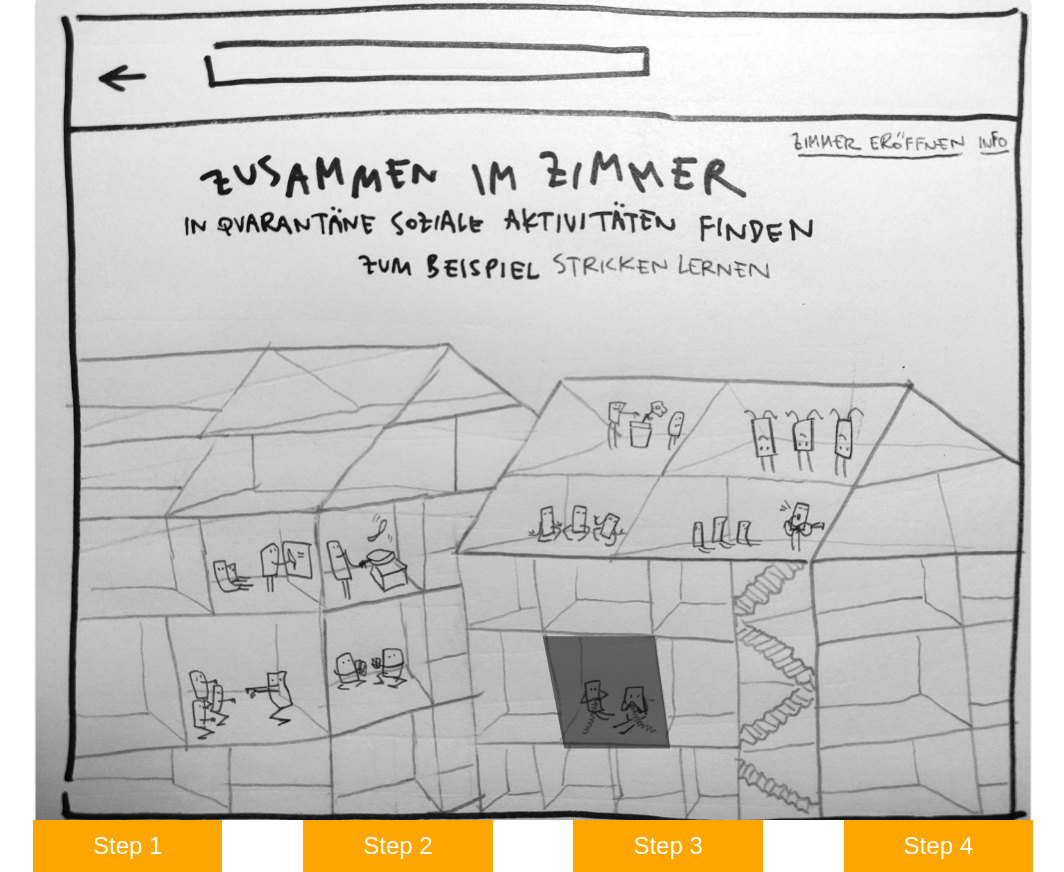
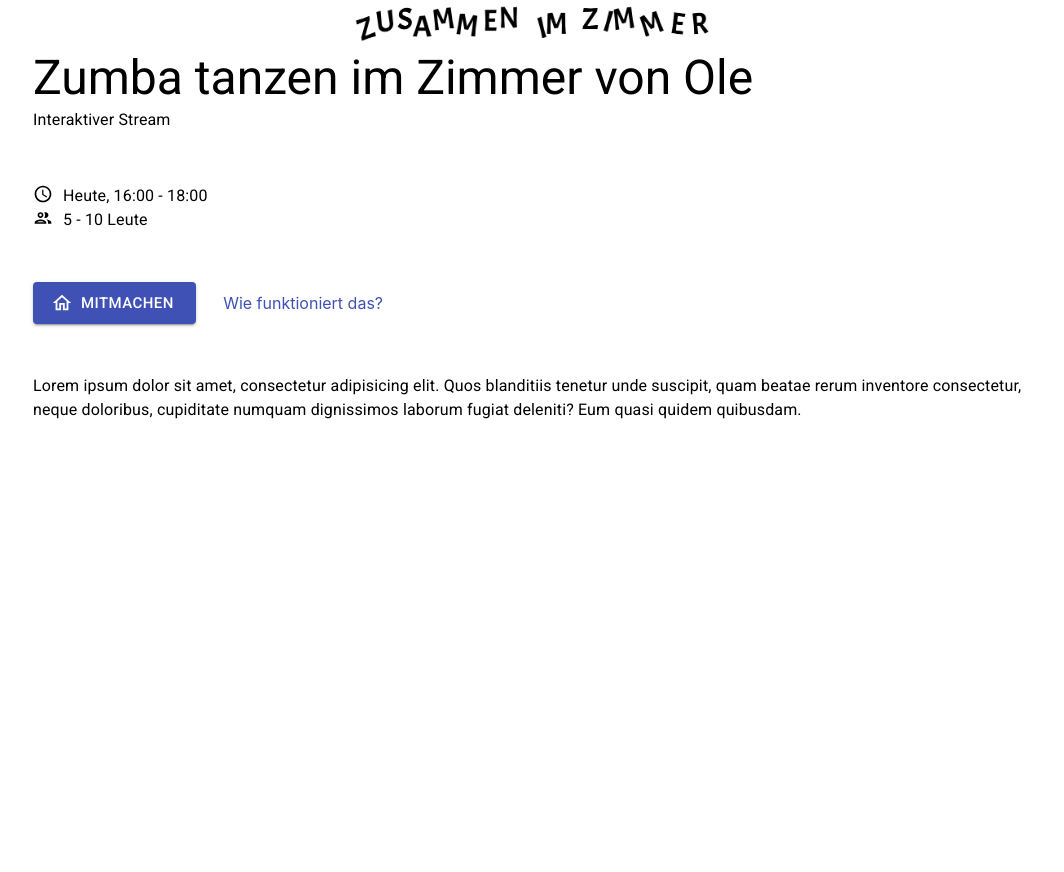
Before and after one commit to Lynbarry/wirvsvirus, a React (Create React App) app in the folder frontend/: page /listing/1 in a window 1280 px wide. Shown: the whole page, without its empty margins (107-1171 px from the left). After the commit the page ends 800 px from the top, so only its background shows below. Built offline with nearby package versions, Linux system fonts and the light colour scheme.

Commit message:
Add decider buttns and basic listing view

```diff
--- a/frontend/package.json
+++ b/frontend/package.json
@@ -3,12 +3,16 @@
   "version": "0.1.0",
   "private": true,
   "dependencies": {
+    "@material-ui/core": "^4.9.7",
+    "@material-ui/icons": "^4.9.1",
     "@testing-library/jest-dom": "^4.2.4",
     "@testing-library/react": "^9.3.2",
     "@testing-library/user-event": "^7.1.2",
     "react": "^16.13.1",
     "react-dom": "^16.13.1",
-    "react-scripts": "3.4.1"
+    "react-router-dom": "^5.1.2",
+    "react-scripts": "3.4.1",
+    "typeface-roboto": "0.0.75"
   },
   "scripts": {
     "start": "react-scripts start",
--- a/frontend/src/App.css
+++ b/frontend/src/App.css
@@ -3,69 +3,17 @@
   height: 100vh;
 }
 
-#testHouse {
-  background-image: url("assets/img/dummyHouse.jpg");
+.content {
   width: 1000px;
-  height: 820px;
   margin: auto;
-  position: relative;
-  background-size: cover;
 }
 
-#lightController {
-  width: 1000px;
-  margin: auto;
+.logo {
   display: flex;
-  justify-content: space-between;
+  justify-content: center;
 }
 
-#lightController button {
-  padding: 12px 60px;
-  background: orange;
-  border: none;
-  color: #fff;
-  font-size: 24px;
+.logoImage {
+  height: 50px;
+  margin: auto;
 }
-
-.overlay {
-  width: 100%;
-  height: 100%;
-  position: absolute;
-  opacity: 0;
-  transition: all 1s;
-  -webkit-transition: all 1s;
-  background-size: cover;
-}
-
-#room1 {
-  opacity: 1.0;
-  background-image: url("assets/img/zimmer-dunkel-test-1.svg")
-}
-
-#room2 {
-
-}
-
-#room3 {
-
-}
-
-.lightOut {
-  background:rgba(0,0,0,0.6);
-  opacity: 1;
-}
-
-@media (prefers-reduced-motion: no-preference) {
-  .App-logo {
-    animation: App-logo-spin infinite 20s linear;
-  }
-}
-
-@keyframes App-logo-spin {
-  from {
-    transform: rotate(0deg);
-  }
-  to {
-    transform: rotate(360deg);
-  }
-}
--- a/frontend/src/App.js
+++ b/frontend/src/App.js
@@ -1,14 +1,28 @@
-import React from 'react';
-import './App.css';
-import DummyHouse from './DummyHouse'
+import React from "react";
+import { BrowserRouter as Router, Switch, Route } from "react-router-dom";
+import "./App.css";
+import "typeface-roboto";
+import { DummyHouse } from "./components/DummyHouse";
+import { Listing } from "./components/Listing";
+import logo from "./assets/img/logo.png";
 
 function App() {
   return (
-    <div className="App">
-      <header className="App-header">
-      </header>
-      <DummyHouse />
-    </div>
+    <Router>
+      <main className="content">
+        <div className="logo">
+          <img src={logo} className="logoImage" alt="logo"></img>
+        </div>
+        <Switch>
+          <Route path="/listing/:id">
+            <Listing />
+          </Route>
+          <Route path="/">
+            <DummyHouse />
+          </Route>
+        </Switch>
+      </main>
+    </Router>
   );
 }
 
--- a/frontend/src/DummyHouse.js
+++ /dev/null
@@ -1,25 +0,0 @@
-import React, { Component } from 'react'
-
-class DummyHouse extends Component {
-  render() {
-    return (
-      <main class="content">
-        <div id="testHouse">
-          <div class="overlay" id="room1"></div>
-          <div class="overlay" id="room2"></div>
-          <div class="overlay" id="room3"></div>
-          <div class="overlay" id="room4"></div>
-          <div class="overlay" id="room5"></div>
-        </div>
-        <div id="lightController">
-          <button>Step 1</button>
-          <button>Step 2</button>
-          <button>Step 3</button>
-          <button>Step 4</button>
-        </div>
-      </main>
-    )
-  }
-}
-
-export default DummyHouse
--- /dev/null
+++ b/frontend/src/components/Decider.css
@@ -0,0 +1,15 @@
+.deciderButtons {
+  display: flex;
+  flex-direction: column;
+}
+
+.deciderQuestion {
+  padding: 5px 10px;
+  margin-bottom: 10px;
+  background-color: whitesmoke;
+}
+
+.deciderAnswers {
+  display: flex;
+  justify-content: space-evenly;
+}
--- /dev/null
+++ b/frontend/src/components/Decider.jsx
@@ -0,0 +1,105 @@
+import React, { useState } from "react";
+import { Button, Typography } from "@material-ui/core";
+import "./Decider.css";
+import { Redirect } from "react-router-dom";
+
+const decisionData = [
+  {
+    question: "Kopf oder Bauch",
+    answerOne: "Kopf",
+    answerTwo: "Bauch",
+    decisionKey: "kopfbauch"
+  },
+  {
+    question: "Hell oder Dunkel",
+    answerOne: "Hell",
+    answerTwo: "Dunkel",
+    decisionKey: "helldunkel"
+  },
+  {
+    question: "Groß oder Klein",
+    answerOne: "Groß",
+    answerTwo: "Klein",
+    decisionKey: "großklein"
+  },
+  {
+    question: "Laut oder Leise",
+    answerOne: "Laut",
+    answerTwo: "Leise",
+    decisionKey: "lautleise"
+  }
+];
+
+export function Decider({ decisions, setDecision, ...props }) {
+  const [step, setStep] = useState(-1);
+
+  switch (step) {
+    case -1:
+      return <Initiator setStep={setStep} {...props} />;
+    case decisionData.length:
+      // User has gone through the whole decision process
+      // Here we would need to talk to a backend to find out which listing we should go to based on the selection
+      console.log(decisions);
+      return <Redirect to={{ pathname: "/listing/123" }} />;
+    default:
+      return (
+        <DeciderButtons
+          step={step}
+          setDecision={setDecision}
+          decisions={decisions}
+          setStep={setStep}
+          {...props}
+        />
+      );
+  }
+}
+
+function Initiator({ setStep, ...props }) {
+  return (
+    <Button
+      size="large"
+      variant="contained"
+      color="primary"
+      onClick={() => setStep(0)}
+      {...props}
+    >
+      Zeig mir ein Zimmer
+    </Button>
+  );
+}
+
+function DeciderButtons({ step, setDecision, decisions, setStep, ...props }) {
+  const { question, answerOne, answerTwo, decisionKey } = decisionData[step];
+
+  return (
+    <div className="deciderButtons" {...props}>
+      <div className="deciderQuestion">
+        <Typography variant="h4" component="h4">
+          {question.toUpperCase()}?
+        </Typography>
+      </div>
+      <div className="deciderAnswers">
+        <Button
+          variant="contained"
+          color="primary"
+          onClick={() => {
+            setDecision({ ...decisions, [decisionKey]: answerOne });
+            setStep(step + 1);
+          }}
+        >
+          {answerOne}
+        </Button>
+        <Button
+          variant="contained"
+          color="primary"
+          onClick={() => {
+            setDecision({ ...decisions, [decisionKey]: answerTwo });
+            setStep(step + 1);
+          }}
+        >
+          {answerTwo}
+        </Button>
+      </div>
+    </div>
+  );
+}
--- /dev/null
+++ b/frontend/src/components/DummyHouse.css
@@ -0,0 +1,72 @@
+#testHouse {
+  background-image: url("../assets/img/dummyHouse.jpg");
+  width: 1000px;
+  height: 820px;
+  margin: auto;
+  position: relative;
+  background-size: cover;
+  display: flex;
+  flex-direction: row;
+  justify-content: center;
+  align-items: center;
+}
+
+#lightController {
+  width: 1000px;
+  margin: auto;
+  display: flex;
+  justify-content: space-between;
+}
+
+#lightController button {
+  padding: 12px 60px;
+  background: orange;
+  border: none;
+  color: #fff;
+  font-size: 24px;
+}
+
+.overlay {
+  width: 100%;
+  height: 100%;
+  position: absolute;
+  opacity: 0;
+  transition: all 1s;
+  -webkit-transition: all 1s;
+  background-size: cover;
+}
+
+.decider {
+  z-index: 10;
+}
+
+#room1 {
+  opacity: 1;
+  background-image: url("../assets/img/zimmer-dunkel-test-1.svg");
+}
+
+#room2 {
+}
+
+#room3 {
+}
+
+.lightOut {
+  background: rgba(0, 0, 0, 0.6);
+  opacity: 1;
+}
+
+@media (prefers-reduced-motion: no-preference) {
+  .App-logo {
+    animation: App-logo-spin infinite 20s linear;
+  }
+}
+
+@keyframes App-logo-spin {
+  from {
+    transform: rotate(0deg);
+  }
+  to {
+    transform: rotate(360deg);
+  }
+}
--- /dev/null
+++ b/frontend/src/components/DummyHouse.jsx
@@ -0,0 +1,27 @@
+import React, { useState } from "react";
+import "./DummyHouse.css";
+
+import { Decider } from "./Decider";
+import { ExampleActivities } from "./ExampleActivities";
+
+export function DummyHouse() {
+  const [decisions, setDecision] = useState({});
+
+  return (
+    <div id="testHouse">
+      <ExampleActivities />
+      <Decider
+        className="decider"
+        decisions={decisions}
+        setDecision={setDecision}
+      />
+      {decisions.kopfbauch === "Bauch" && (
+        <div className="overlay" id="room1"></div>
+      )}
+      <div className="overlay" id="room2"></div>
+      <div className="overlay" id="room3"></div>
+      <div className="overlay" id="room4"></div>
+      <div className="overlay" id="room5"></div>
+    </div>
+  );
+}
--- /dev/null
+++ b/frontend/src/components/ExampleActivities.css
@@ -0,0 +1,8 @@
+.exampleActivities {
+  background-color: whitesmoke;
+  position: absolute;
+  top: 250px;
+  left: 518px;
+  width: 230px;
+  padding-left: 10px;
+}
--- /dev/null
+++ b/frontend/src/components/ExampleActivities.jsx
@@ -0,0 +1,34 @@
+import React, { useState, useEffect } from "react";
+import "./ExampleActivities.css";
+import { Typography } from "@material-ui/core";
+
+const exampleActivities = [
+  "Stricken lernen",
+  "Tomaten pflanzen",
+  "Zumba tanzen",
+  "Nudeln machen"
+];
+
+export function ExampleActivities() {
+  const [activity, setActivity] = useState(0);
+
+  useEffect(() => {
+    const updater = setTimeout(() => {
+      const nextActivity =
+        activity === exampleActivities.length - 1 ? 0 : activity + 1;
+      setActivity(nextActivity);
+    }, 3000);
+
+    return function cleanup() {
+      clearTimeout(updater);
+    };
+  });
+
+  return (
+    <div className="exampleActivities">
+      <Typography variant="h5" gutterBottom>
+        {exampleActivities[activity]}
+      </Typography>
+    </div>
+  );
+}
--- /dev/null
+++ b/frontend/src/components/Listing.css
@@ -0,0 +1,27 @@
+.listingContainer {
+  width: 1000px;
+  margin: auto;
+}
+
+.listingBlock {
+  margin-bottom: 50px;
+}
+
+.listingProperty {
+  display: flex;
+}
+
+.listingProperty--icon {
+  margin-right: 10px;
+}
+
+.listingParticipate {
+  width: 350px;
+  display: flex;
+  align-items: center;
+  justify-content: space-between;
+}
+
+.listingButton {
+  margin: 10px;
+}
--- /dev/null
+++ b/frontend/src/components/Listing.jsx
@@ -0,0 +1,59 @@
+import React from "react";
+import { useParams } from "react-router-dom";
+import { Button, Typography, Link } from "@material-ui/core";
+import AccessTimeOutlinedIcon from "@material-ui/icons/AccessTimeOutlined";
+import PeopleOutlinedIcon from "@material-ui/icons/PeopleOutlined";
+import HomeOutlinedIcon from "@material-ui/icons/HomeOutlined";
+
+import "./Listing.css";
+
+export function Listing() {
+  const id = useParams();
+  console.log(id);
+  return (
+    <div className="listingContainer">
+      <div className="listingBlock">
+        <Typography variant="h3">Zumba tanzen im Zimmer von Ole</Typography>
+        <Typography variant="subtitle1" gutterBottom>
+          Interaktiver Stream
+        </Typography>
+      </div>
+      <div className="listingBlock">
+        <Typography className="listingProperty">
+          <AccessTimeOutlinedIcon
+            fontSize="small"
+            className="listingProperty--icon"
+          />
+          Heute, 16:00 - 18:00
+        </Typography>
+        <Typography className="listingProperty">
+          <PeopleOutlinedIcon
+            fontSize="small"
+            className="listingProperty--icon"
+          />
+          5 - 10 Leute
+        </Typography>
+      </div>
+      <div className="listingParticipate listingBlock">
+        <Button
+          variant="contained"
+          color="primary"
+          size="large"
+          className="listingButton"
+          startIcon={<HomeOutlinedIcon />}
+        >
+          Mitmachen
+        </Button>
+        <Link href="/faq">Wie funktioniert das?</Link>
+      </div>
+      <div className="listingDescription">
+        <Typography variant="body1" gutterBottom>
+          Lorem ipsum dolor sit amet, consectetur adipisicing elit. Quos
+          blanditiis tenetur unde suscipit, quam beatae rerum inventore
+          consectetur, neque doloribus, cupiditate numquam dignissimos laborum
+          fugiat deleniti? Eum quasi quidem quibusdam.
+        </Typography>
+      </div>
+    </div>
+  );
+}
```
Also changed, not shown: frontend/src/assets/img/logo.png (added), 1 other file (tests, documents, lock files or other folders).
